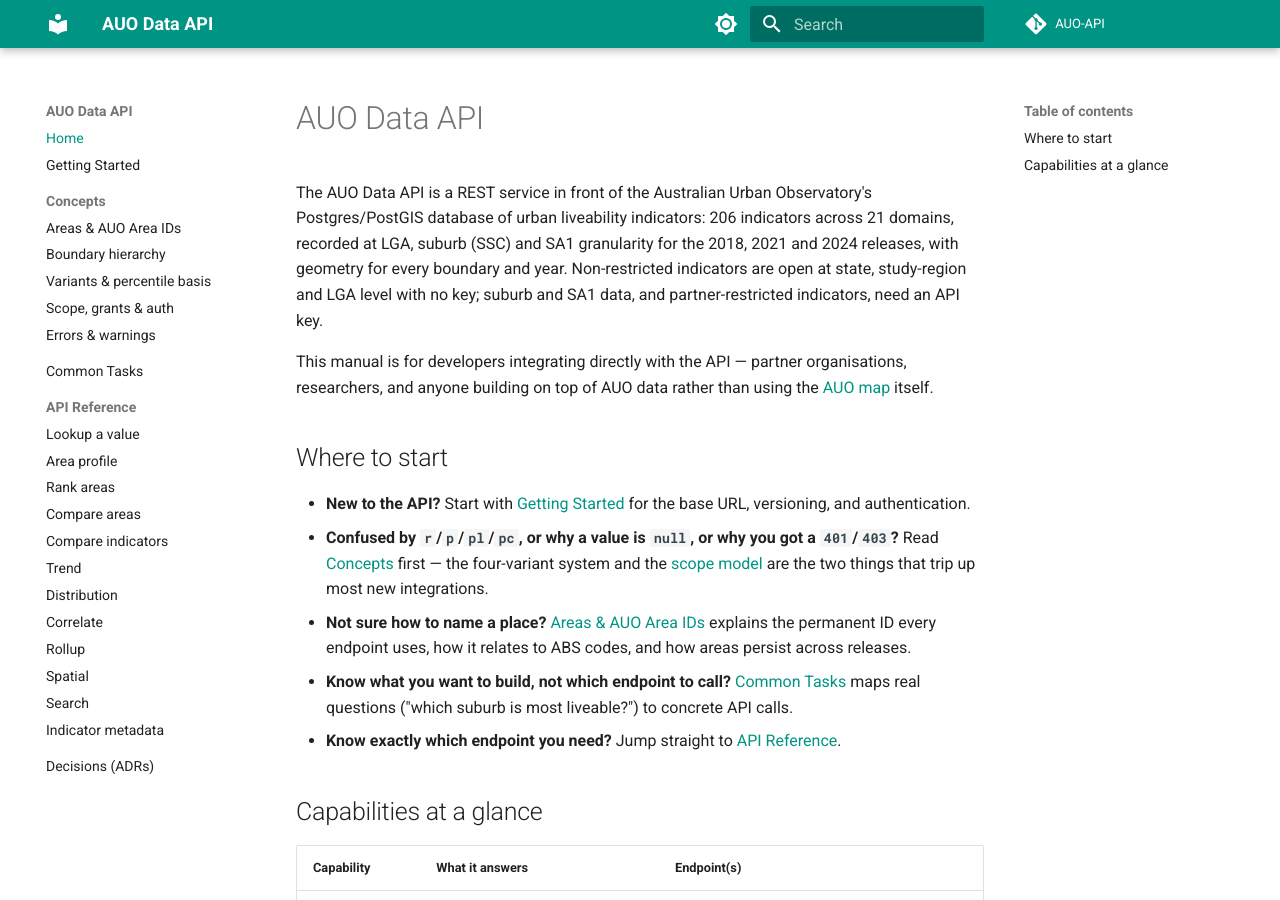
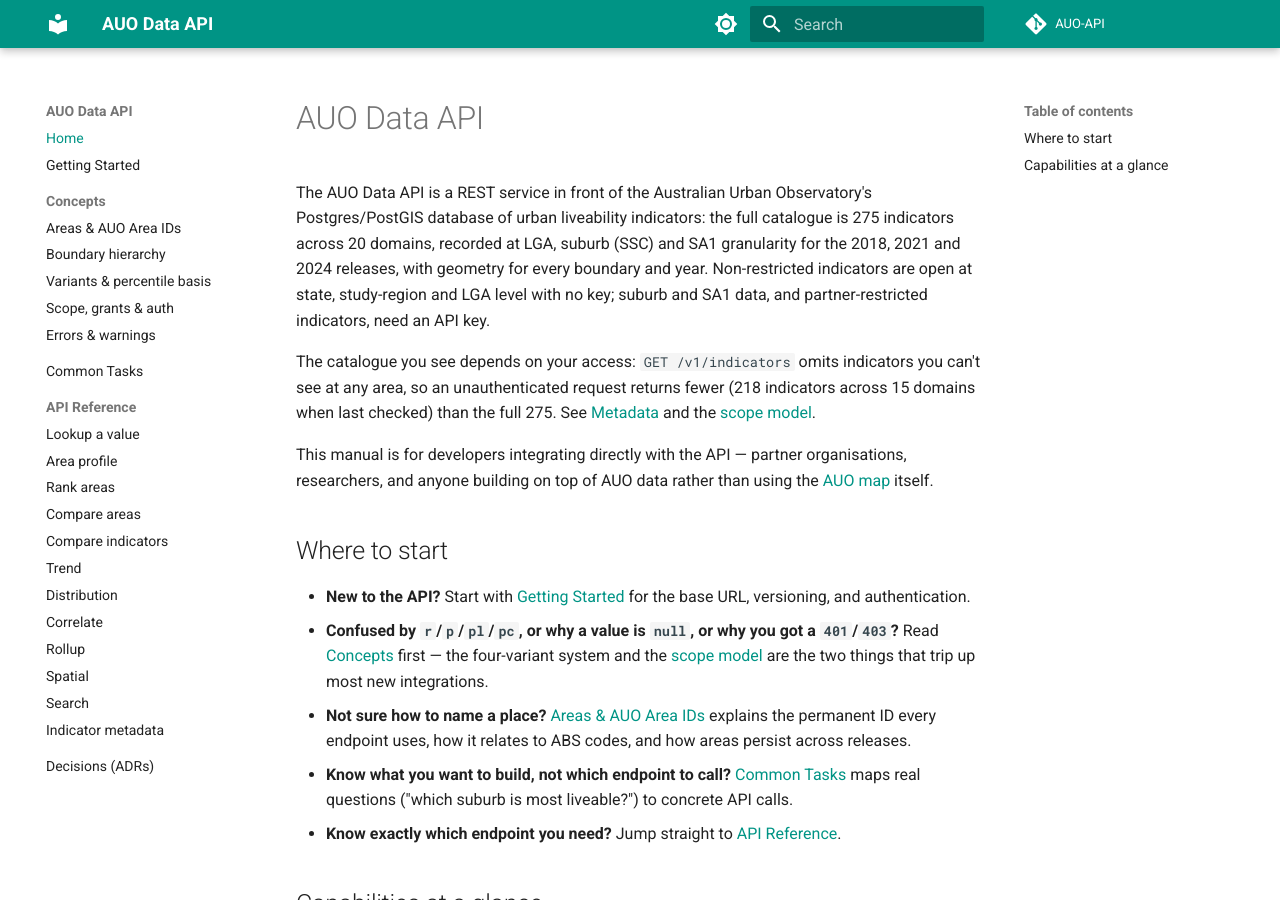
Before and after one commit to Australian-Urban-Observatory/AUO-API-docs, an MkDocs documentation site: the page built from docs/index.md, in a window 1280 px wide and 900 px high. Built offline with MkDocs 1.6.1 and Material for MkDocs 9.7.7, drawn with Linux system fonts in a browser that asks for light colours; comment, search, counter and statistics services are not loaded.

Commit message:
docs: correct index catalogue counts to 275 indicators / 20 domains with access caveat (#4)

```diff
--- a/docs/index.md
+++ b/docs/index.md
@@ -1,11 +1,17 @@
 # AUO Data API
 
 The AUO Data API is a REST service in front of the Australian Urban Observatory's
-Postgres/PostGIS database of urban liveability indicators: 206 indicators across 21 domains,
+Postgres/PostGIS database of urban liveability indicators: the full catalogue is 275
+indicators across 20 domains,
 recorded at LGA, suburb (SSC) and SA1 granularity for the 2018, 2021 and 2024 releases, with
 geometry for every boundary and year. Non-restricted indicators are open at state, study-region
 and LGA level with no key; suburb and SA1 data, and partner-restricted indicators, need an
 API key.
+
+The catalogue you see depends on your access: `GET /v1/indicators` omits indicators you
+can't see at any area, so an unauthenticated request returns fewer (218 indicators across 15
+domains when last checked) than the full 275. See
+[Metadata](reference/metadata.md#full-catalogue) and the [scope model](concepts/scope-and-auth.md).
 
 This manual is for developers integrating directly with the API — partner organisations,
 researchers, and anyone building on top of AUO data rather than using the [AUO map](https://new.map.auo.org.au/)
```
